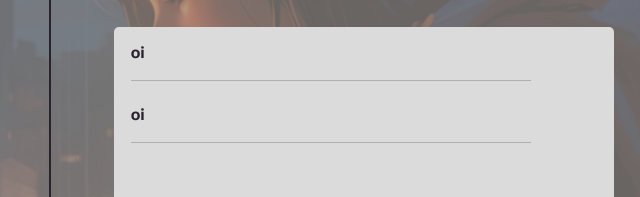
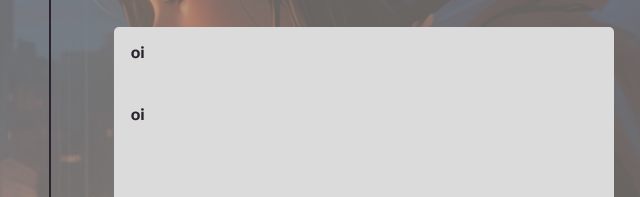
Before and after one commit to felipepleao/pomodoroToDoList, a plain HTML site: page index.html in a window 1280 px wide. Shown: the part 257-454 px from the top of the page, 590-1230 px from the left. Drawn offline with Linux system fonts and the light colour scheme.

Commit message:
att: todolist

```diff
--- a/styles/styles.css
+++ b/styles/styles.css
@@ -460,7 +460,7 @@
   font-size: 1.6rem;
   padding: 1.6rem 0;
   height: 5.4rem;
-  border-bottom: 1px solid #B0B0B0;
+  /* border-bottom: 1px solid #B0B0B0; */
 }
 
 @media (max-width: 920px) {
```
